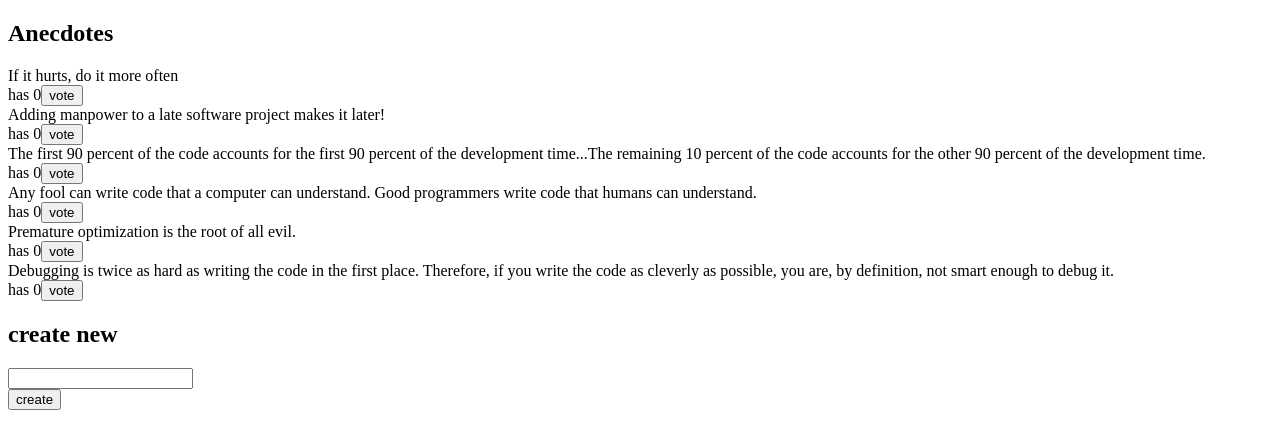
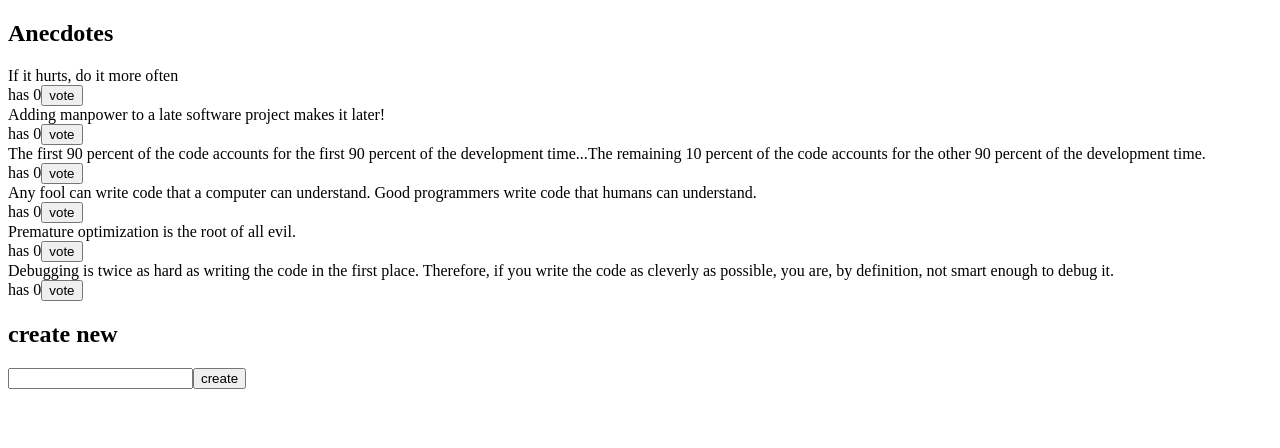
Before and after one commit to basakamasya/Full-Stack-Web-Dev, a React (Create React App) app in the folder part6/redux-anecdotes/: page / in a window 1280 px wide. Shown: the top 448 px of the page. Built offline with nearby package versions, Linux system fonts and the light colour scheme.

Commit message:
6.4 implemented

```diff
--- a/part6/redux-anecdotes/src/App.js
+++ b/part6/redux-anecdotes/src/App.js
@@ -1,14 +1,25 @@
 import { useSelector, useDispatch } from 'react-redux'
+import { createAnc } from './reducers/anecdoteReducer'
 
 const App = () => {
   const anecdotes = useSelector(state => state)
   const dispatch = useDispatch()
 
+  const addAnc = (event) => {
+    event.preventDefault()
+    console.log(event.target)
+    const content = event.target.content.value
+    event.target.content.value = ''
+    dispatch(createAnc(content))
+  }
+
   const vote = (id) => {
     //console.log('vote', id)
     dispatch({
       type: 'Vote',
-      voteId: id
+      data: {
+        voteId: id
+      }
     })
   }
 
@@ -27,9 +38,9 @@ const App = () => {
         </div>
       )}
       <h2>create new</h2>
-      <form>
-        <div><input /></div>
-        <button>create</button>
+      <form onSubmit={addAnc}>
+        <input name='content' />
+        <button type='submit'>create</button>
       </form>
     </div>
   )
--- a/part6/redux-anecdotes/src/reducers/anecdoteReducer.js
+++ b/part6/redux-anecdotes/src/reducers/anecdoteReducer.js
@@ -25,7 +25,7 @@ const reducer = (state = initialState, action) => {
 
   switch (action.type) {
     case 'Vote': {
-      const id = action.voteId
+      const id = action.data.voteId
       const ancToChange = state.find((anc) => {
         return anc.id === id;
       })
@@ -36,8 +36,22 @@ const reducer = (state = initialState, action) => {
       }
       return state.map(anc => anc.id !== changedAnc.id ? anc : changedAnc)
     }
+    case 'NewAnecdote':
+      return [...state, action.data]
     default:
       return state
+  }
+
+}
+
+export const createAnc = (content) => {
+  return {
+    type: 'NewAnecdote',
+    data: {
+      content: content,
+      votes: 0,
+      id: getId()
+    }
   }
 }
 
```
